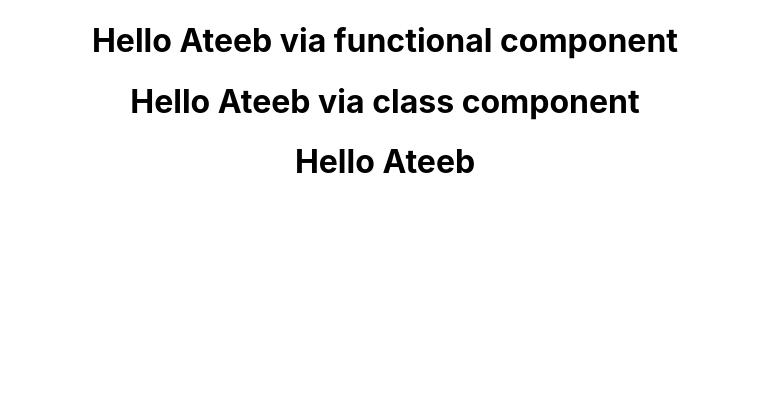
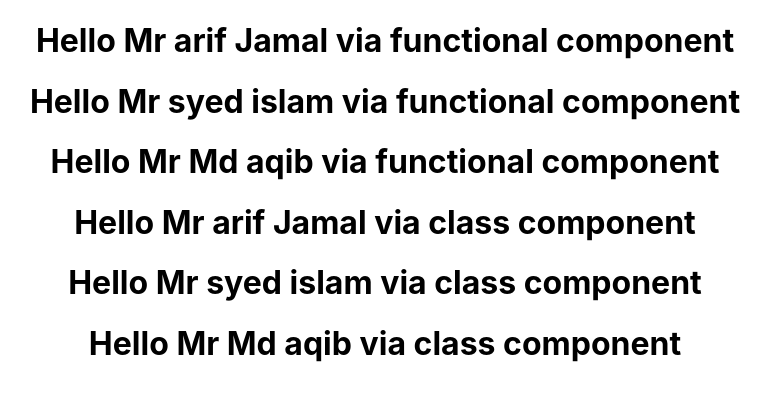
Before and after one commit to syedateebulislam/hello-world, a React (Create React App) app: page / in a window 1280 px wide. Shown: the top 400 px of the page, without its empty margins (255-1026 px from the left). Built offline with nearby package versions, Linux system fonts and the light colour scheme.

Commit message:
props usage in class & functional components

```diff
--- a/src/App.js
+++ b/src/App.js
@@ -8,9 +8,15 @@ function App() {
   return (
     <div className="App">
 
-      <Greet/>
-      <Welcome/>
-      <Hello/>
+      <Greet name="arif" surname="Jamal"></Greet>
+      <Greet name="syed" surname="islam"></Greet>
+      <Greet name="Md" surname="aqib"></Greet>
+
+      <Welcome name="arif" surname="Jamal"></Welcome>
+      <Welcome name="syed" surname="islam"></Welcome>
+      <Welcome name="Md" surname="aqib"></Welcome>
+
+      {/*<Hello/>*/}
 
     </div>
   );
--- a/src/Components/Greet.js
+++ b/src/Components/Greet.js
@@ -1,6 +1,6 @@
 import React from 'react';
 
 
-const Greet = () => <h1>Hello Ateeb via functional component</h1>
+const Greet = (props) => <h1>Hello Mr {props.name} {props.surname} via functional component</h1>
 
 export default Greet;
--- a/src/Components/Hello.js
+++ b/src/Components/Hello.js
@@ -1,12 +1,14 @@
 import React from 'react'
 
 const Hello = () => {
+    //Below is JSX -
     // return(
     //     <div className='dummyClass'>
     //         <h1>Hello Ateeb</h1>
     //     </div>
     // )
 
+    //this is element generation without JSX(its being called always in backend during JSX)
     return React.createElement(
         'div',{id:'hello',className:'dummyClass'},React.createElement('h1',null,'Hello Ateeb')
 
--- a/src/Components/Welcome.js
+++ b/src/Components/Welcome.js
@@ -3,7 +3,9 @@ import React, { Component } from 'react'
 class Welcome extends Component{
 
     render(){
-        return <h1>Hello Ateeb via class component</h1>
+
+        return <h1>Hello Mr {this.props.name} {this.props.surname} via class component</h1>
+
     }
 
 }
```
